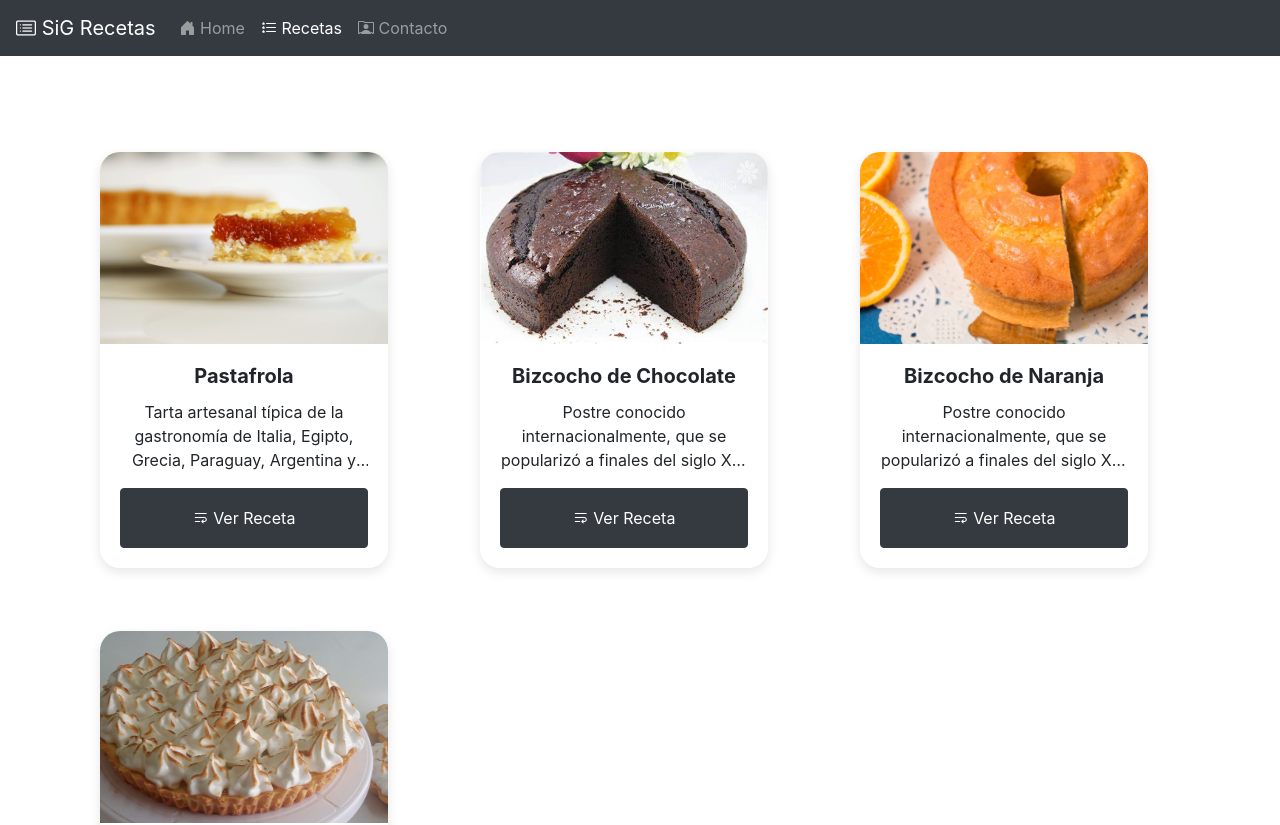
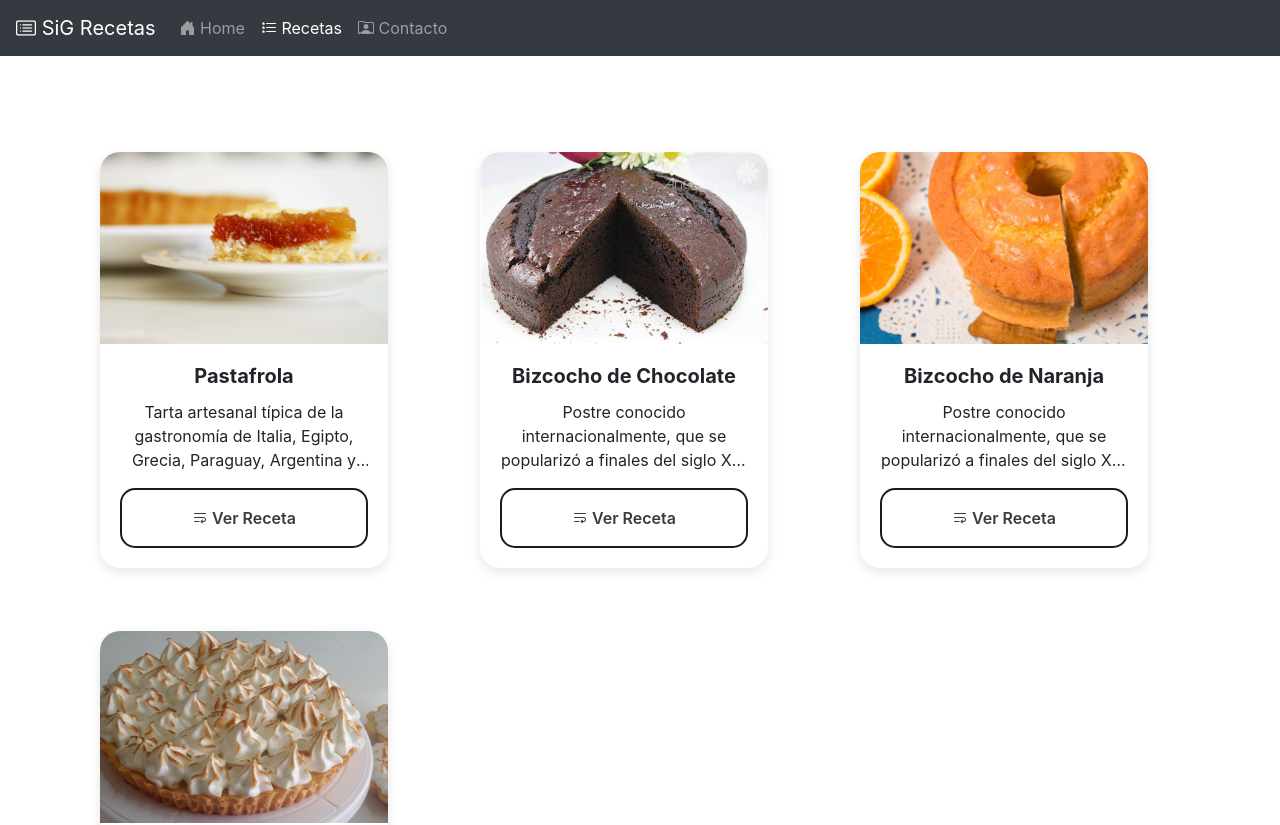
Before and after one commit to sngrisa/sigreposteria, an Angular app: page /recetas in a window 1280 px wide. Shown: the top 825 px of the page. Built offline with nearby package versions, Linux system fonts and the light colour scheme.

Commit message:
fixed btn styles

```diff
--- a/angular.json
+++ b/angular.json
@@ -25,8 +25,8 @@
               "src/assets"
             ],
             "styles": [
+              "node_modules/bootstrap/dist/css/bootstrap.min.css",
               "src/styles.css",
-              "node_modules/bootstrap/dist/css/bootstrap.min.css",
               "node_modules/bootstrap-icons/font/bootstrap-icons.css"
             ],
             "scripts": [
--- a/src/app/components/recetas/cards-recetas/cards-recetas.component.css
+++ b/src/app/components/recetas/cards-recetas/cards-recetas.component.css
@@ -6,6 +6,11 @@
     border-radius: 20px;
     overflow: hidden;
     cursor: pointer;
+    transition: all .2s ease-in-out;
+}
+
+.card:hover {
+    transform: scale(1.1);
 }
 
 .card-title {
--- a/src/styles.css
+++ b/src/styles.css
@@ -1,43 +1,43 @@
 .btn {
-    appearance: none;
-    background-color: transparent;
-    border: 2px solid #1A1A1A;
-    border-radius: 15px;
-    box-sizing: border-box;
-    color: #3B3B3B;
-    cursor: pointer;
-    display: inline-block;
-    font-family: Roobert, -apple-system, BlinkMacSystemFont, "Segoe UI", Helvetica, Arial, sans-serif, "Apple Color Emoji", "Segoe UI Emoji", "Segoe UI Symbol";
-    font-size: 16px;
-    font-weight: 600;
-    line-height: normal;
-    margin: 0;
-    min-height: 60px;
-    min-width: 0;
-    outline: none;
-    padding: 16px 24px;
-    text-align: center;
-    text-decoration: none;
-    transition: all 300ms cubic-bezier(.23, 1, 0.32, 1);
-    user-select: none;
-    -webkit-user-select: none;
-    touch-action: manipulation;
-    width: 100%;
-    will-change: transform;
+    appearance: none !important;
+    background-color: transparent !important;
+    border: 2px solid #1A1A1A !important;
+    border-radius: 15px !important;
+    box-sizing: border-box !important;
+    color: #3B3B3B !important;
+    cursor: pointer !important;
+    display: inline-block !important;
+    font-family: Roobert, -apple-system, BlinkMacSystemFont, "Segoe UI", Helvetica, Arial, sans-serif, "Apple Color Emoji", "Segoe UI Emoji", "Segoe UI Symbol" !important;
+    font-size: 16px !important;
+    font-weight: 600 !important;
+    line-height: normal !important;
+    margin: 0 !important;
+    min-height: 60px !important;
+    min-width: 0 !important;
+    outline: none !important;
+    padding: 16px 24px !important;
+    text-align: center !important;
+    text-decoration: none !important;
+    transition: all 300ms cubic-bezier(.23, 1, 0.32, 1) !important;
+    user-select: none !important;
+    -webkit-user-select: none !important;
+    touch-action: manipulation !important;
+    width: 100% !important;
+    will-change: transform !important;
 }
 
 .btn:disabled {
-    pointer-events: none;
+    pointer-events: none !important;
 }
 
 .btn:hover {
-    color: #fff;
-    background-color: #1A1A1A;
-    box-shadow: rgba(0, 0, 0, 0.25) 0 8px 15px;
-    transform: translateY(-2px);
+    color: #fff !important;
+    background-color: #1A1A1A !important;
+    box-shadow: rgba(0, 0, 0, 0.25) 0 8px 15px !important;
+    transform: translateY(-2px) !important;
 }
 
 .btn:active {
-    box-shadow: none;
-    transform: translateY(0);
+    box-shadow: none !important;
+    transform: translateY(0) !important;
 }
```
